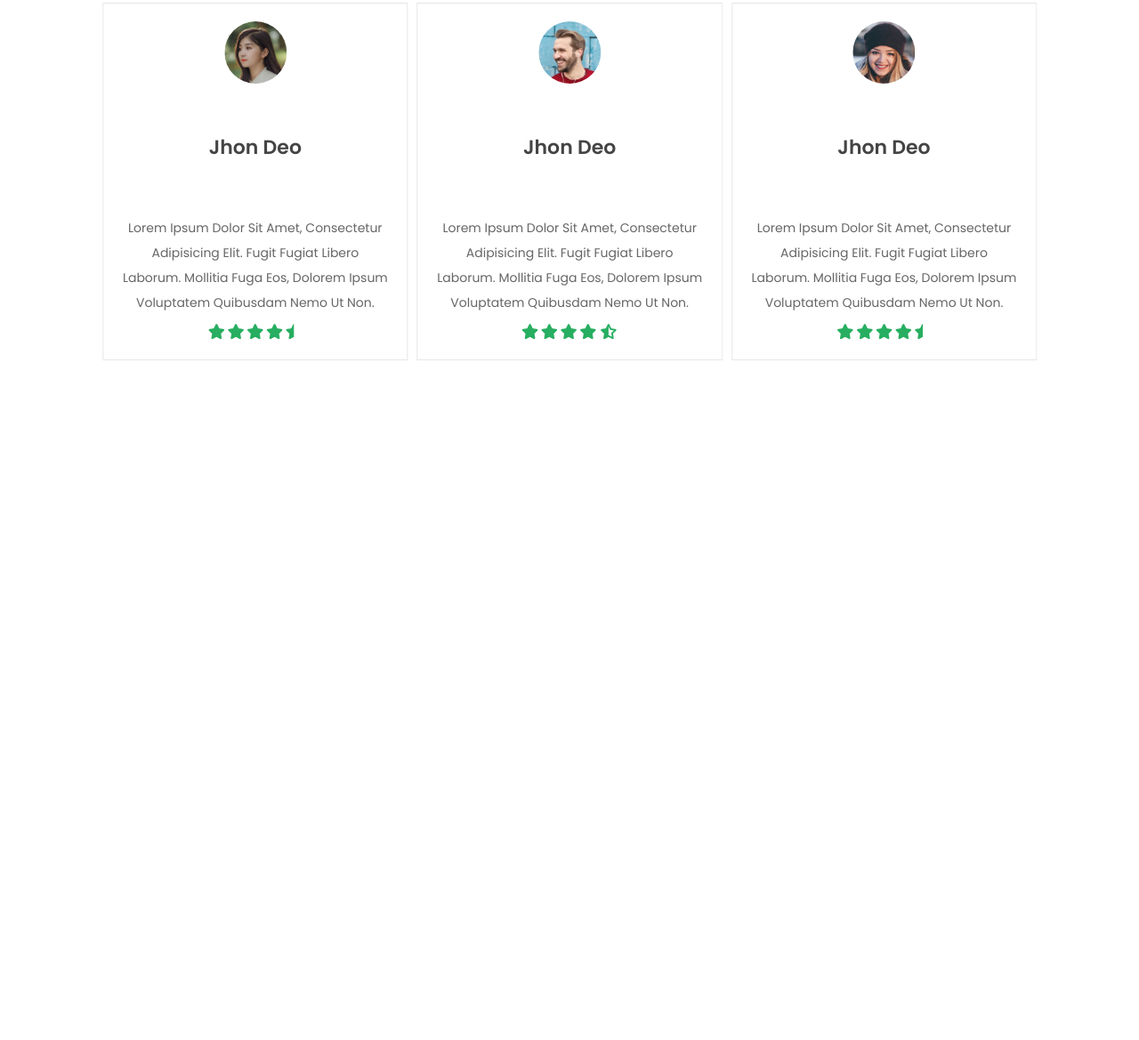
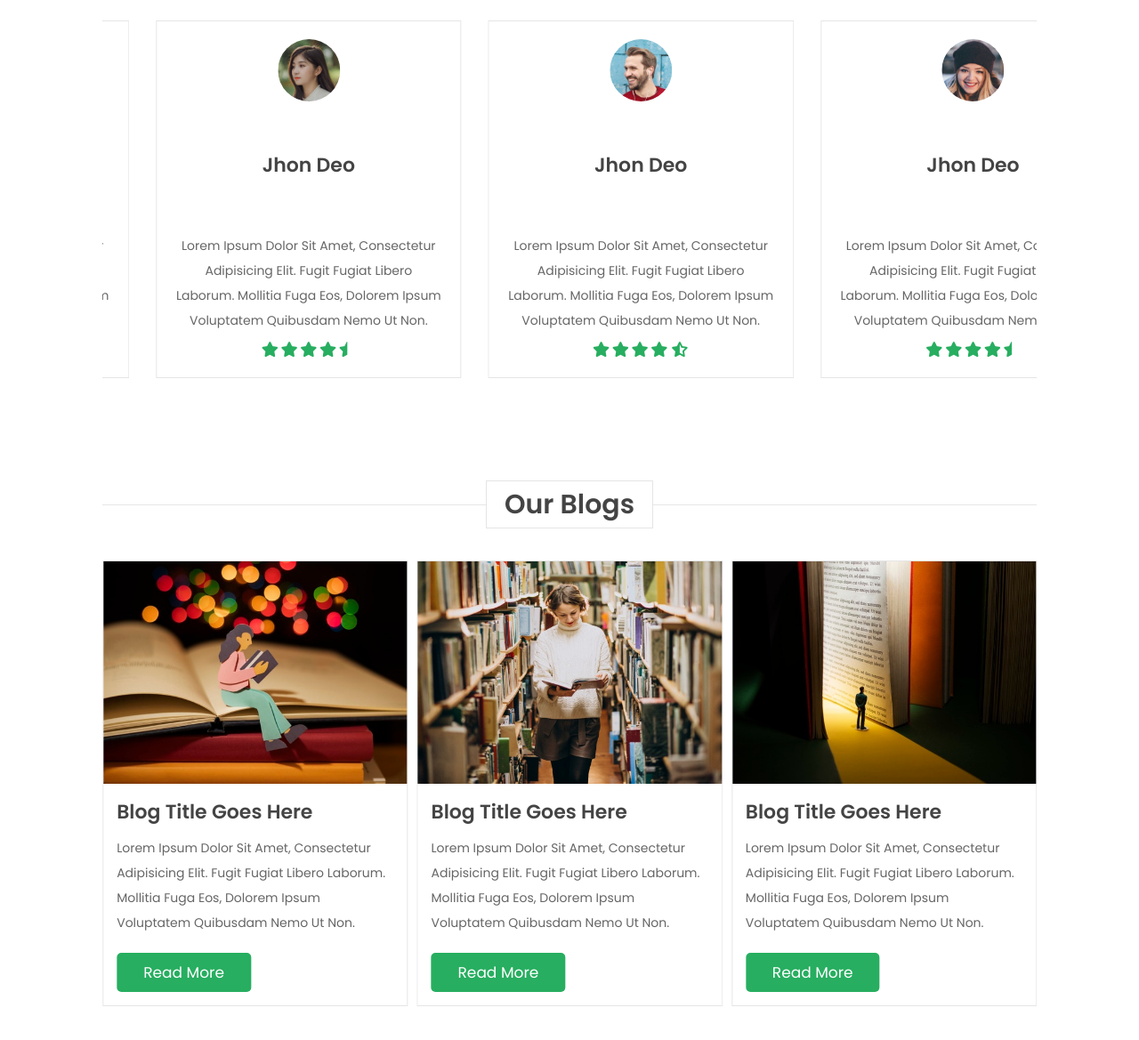
Before and after one commit to Mamun35421/Online-Book-Store-Responsive-Design, a plain HTML site: page index.html in a window 1280 px wide. Shown: the part 3688-4857 px from the top of the page at 89% size. Before the commit the page ends 4143 px from the top, so only its background shows below. Drawn offline with nearby package versions, Linux system fonts and the light colour scheme.

Commit message:
blog  section  add

```diff
--- a/css/style.css
+++ b/css/style.css
@@ -580,6 +580,7 @@ color: #fff;
     border: var(--border);
     padding: 2rem;
     text-align: center;
+    margin: 2rem;
 }
 
 .reviews .reviews-slider .box:hover{
@@ -610,6 +611,49 @@ color: #fff;
     color: var(--green);
 }
 
+.blogs .blog-slider .box{
+    margin: 2rem 0;
+    width: 30rem;
+    border: var(--border);
+}
+
+
+.blogs .blog-slider .box:hover{
+    border: var(--border-hover);
+}
+
+.blogs .blog-slider .box .image{
+    height:25rem;
+    width: 100%;
+    object-fit: hidden;
+}
+.blogs .blog-slider .box .image img{
+    height: 100%;
+    width: 100%;
+    object-fit: cover;
+}
+
+.blogs .blog-slider .box:hover .image img{
+    transform: scale(1.1);
+
+}
+
+.blogs .blog-slider .box .content{
+    padding: 1.5rem;
+}
+
+.blogs .blog-slider .box .content h3{
+    font-size: 2.2rem;
+    color: var(--black);
+
+}
+.blogs .blog-slider .box .content p{
+    font-size: 1.4rem;
+    color: var(--light-color);
+    padding: 1rem 0;
+    line-height: 2;
+
+}
 
 
 
--- a/index.html
+++ b/index.html
@@ -668,6 +668,78 @@
 
 <!-- review section end -->
 
+<!-- blog section start -->
+
+<section class="blogs" id="blogs">
+    <h1 class="heading"><span>our blogs</span></h1>
+
+<div class="swiper blog-slider">
+    <div class="swiper-wrapper">
+        <div class="swiper-slide box">
+            <div class="image">
+                <img src="image/blog-1.jpg">
+            </div>
+
+            <div class="content">
+                <h3>Blog title goes here</h3>
+                <p>Lorem ipsum dolor sit amet, consectetur adipisicing elit. Fugit fugiat libero laborum. Mollitia fuga eos, dolorem ipsum voluptatem quibusdam nemo ut non. </p>
+                <a href="#" class="btn">read more</a>
+            </div>
+        </div>
+        <div class="swiper-slide box">
+            <div class="image">
+                <img src="image/blog-2.jpg">
+            </div>
+
+            <div class="content">
+                <h3>Blog title goes here</h3>
+                <p>Lorem ipsum dolor sit amet, consectetur adipisicing elit. Fugit fugiat libero laborum. Mollitia fuga eos, dolorem ipsum voluptatem quibusdam nemo ut non. </p>
+                <a href="#" class="btn">read more</a>
+            </div>
+        </div>
+        <div class="swiper-slide box">
+            <div class="image">
+                <img src="image/blog-3.jpg">
+            </div>
+
+            <div class="content">
+                <h3>Blog title goes here</h3>
+                <p>Lorem ipsum dolor sit amet, consectetur adipisicing elit. Fugit fugiat libero laborum. Mollitia fuga eos, dolorem ipsum voluptatem quibusdam nemo ut non. </p>
+                <a href="#" class="btn">read more</a>
+            </div>
+        </div>
+        <div class="swiper-slide box">
+            <div class="image">
+                <img src="image/blog-4.jpg">
+            </div>
+
+            <div class="content">
+                <h3>Blog title goes here</h3>
+                <p>Lorem ipsum dolor sit amet, consectetur adipisicing elit. Fugit fugiat libero laborum. Mollitia fuga eos, dolorem ipsum voluptatem quibusdam nemo ut non. </p>
+                <a href="#" class="btn">read more</a>
+            </div>
+        </div>
+        <div class="swiper-slide box">
+            <div class="image">
+                <img src="image/blog-5.jpg">
+            </div>
+
+            <div class="content">
+                <h3>Blog title goes here</h3>
+                <p>Lorem ipsum dolor sit amet, consectetur adipisicing elit. Fugit fugiat libero laborum. Mollitia fuga eos, dolorem ipsum voluptatem quibusdam nemo ut non. </p>
+                <a href="#" class="btn">read more</a>
+            </div>
+        </div>
+
+    </div>
+</div>
+
+</section>
+
+
+
+<!-- blog section end -->
+
 
 
 
--- a/js/main.js
+++ b/js/main.js
@@ -154,3 +154,32 @@ var swiper = new Swiper(".featured-slider", {
       },
     },
   });
+
+
+  var swiper = new Swiper(".blog-slider", {
+    spaceBetween:10,
+    grabCursor:true,
+    loop:true,
+    centeredSlides:true,
+    autoplay:{
+        delay:9500,
+        disableOnInteraction:false,
+
+    },
+
+    breakpoints: {
+      0: {
+        slidesPerView: 1,
+
+      },
+
+      768: {
+        slidesPerView: 2,
+
+      },
+      1024: {
+        slidesPerView: 3,
+
+      },
+    },
+  });
```
